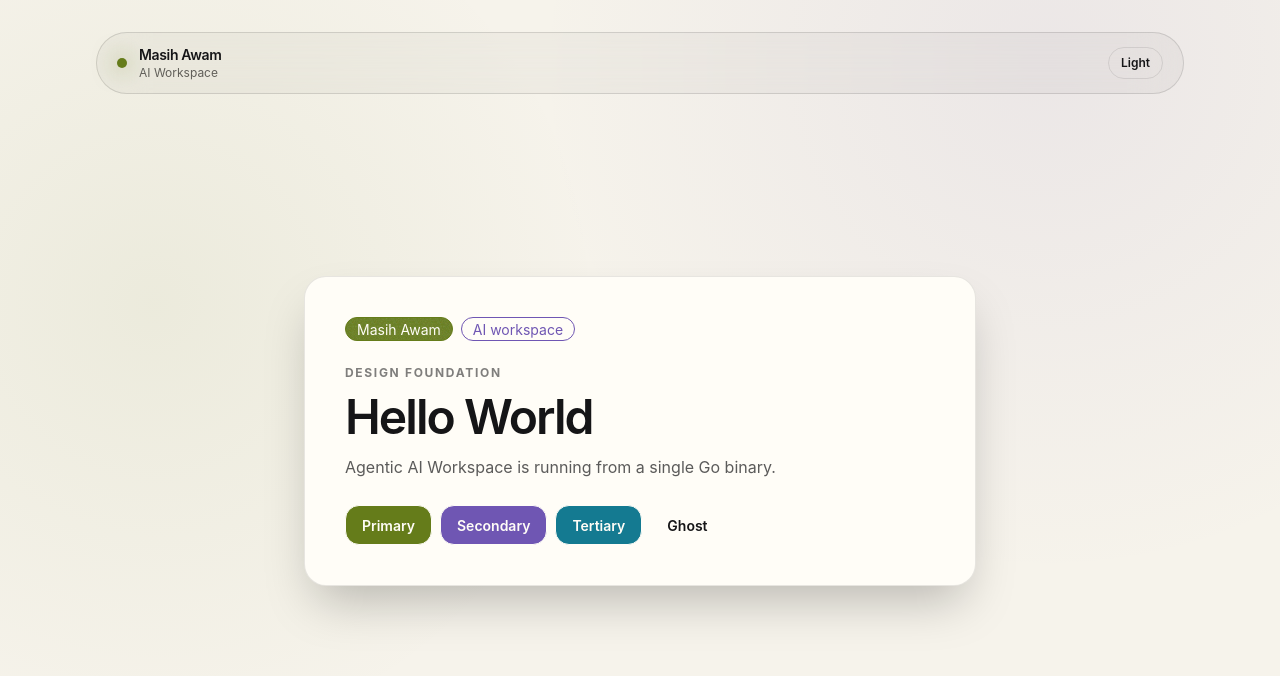
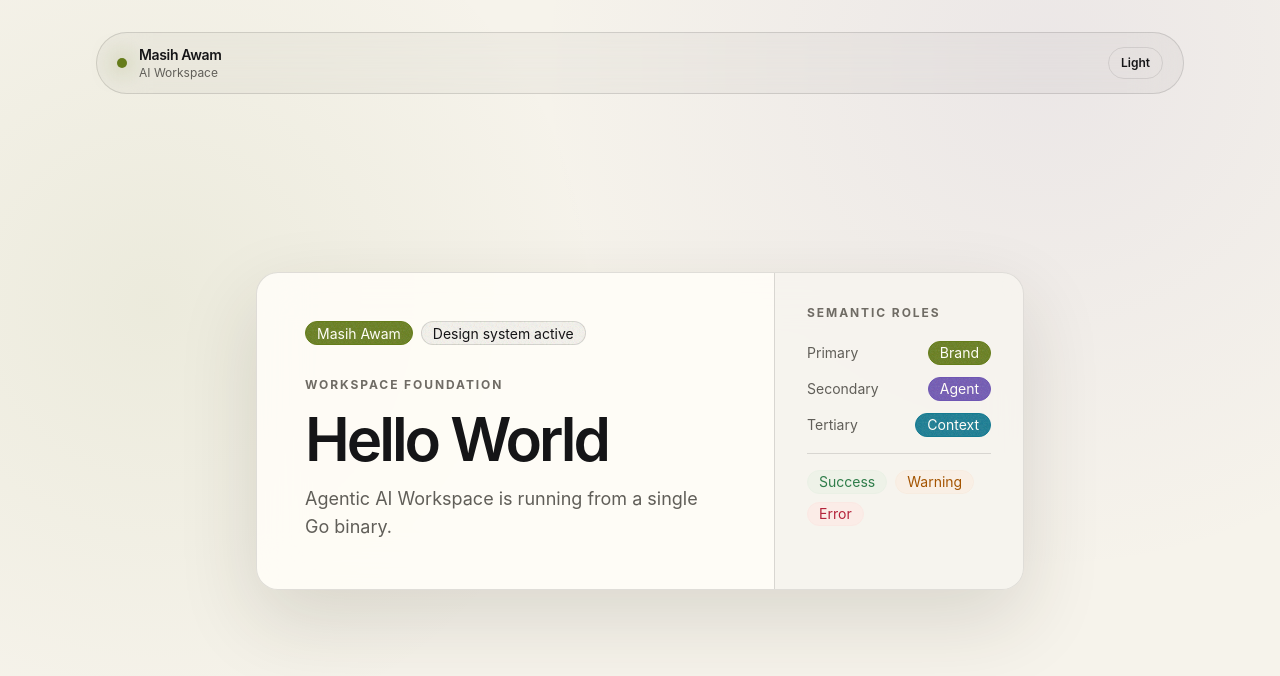
Before and after one commit to farismnrr/agentic-ai-workspace, a Svelte app in the folder web/: page / in a window 1280 px wide. Shown: the top 676 px of the page. Built offline with nearby package versions, Linux system fonts and the light colour scheme.

Commit message:
fix: apply design tokens to foundation card

```diff
--- a/web/src/shared/ui/HelloCard.svelte
+++ b/web/src/shared/ui/HelloCard.svelte
@@ -7,24 +7,45 @@
   let { title, message }: Props = $props();
 </script>
 
-<section class="card w-full max-w-2xl border border-base-content/10 bg-base-100 shadow-2xl">
-  <div class="card-body gap-6 p-8 text-left sm:p-10">
-    <div class="flex flex-wrap items-center gap-2">
-      <span class="badge badge-primary">Masih Awam</span>
-      <span class="badge badge-secondary badge-outline">AI workspace</span>
+<section
+  class="w-full max-w-3xl overflow-hidden rounded-[var(--radius-box)] border border-[var(--brand-border)] bg-base-100/88 shadow-[var(--brand-shadow)] backdrop-blur-xl"
+>
+  <div class="grid gap-0 lg:grid-cols-[1.35fr_0.65fr]">
+    <div class="p-7 sm:p-10 lg:p-12">
+      <div class="mb-8 flex flex-wrap items-center gap-2">
+        <span class="badge badge-primary">Masih Awam</span>
+        <span class="badge border-[var(--brand-border)] bg-[var(--brand-surface-soft)] text-base-content">Design system active</span>
+      </div>
+
+      <div class="space-y-4">
+        <p class="text-xs font-bold uppercase tracking-[0.16em] text-[var(--brand-text-tertiary)]">Workspace foundation</p>
+        <h1 class="max-w-2xl text-4xl font-semibold tracking-[-0.05em] text-balance sm:text-5xl lg:text-6xl">{title}</h1>
+        <p class="max-w-xl text-base leading-7 text-[var(--brand-text-secondary)] sm:text-lg">{message}</p>
+      </div>
     </div>
 
-    <div class="space-y-3">
-      <p class="text-xs font-bold uppercase tracking-[0.14em] text-base-content/55">Design foundation</p>
-      <h1 class="text-4xl font-semibold tracking-[-0.04em] sm:text-5xl">{title}</h1>
-      <p class="max-w-xl text-base leading-7 text-base-content/70">{message}</p>
-    </div>
-
-    <div class="flex flex-wrap gap-2">
-      <button type="button" class="btn btn-primary">Primary</button>
-      <button type="button" class="btn btn-secondary">Secondary</button>
-      <button type="button" class="btn btn-accent">Tertiary</button>
-      <button type="button" class="btn btn-ghost">Ghost</button>
-    </div>
+    <aside class="border-t border-[var(--brand-border)] bg-[var(--brand-surface-soft)] p-7 lg:border-t-0 lg:border-l sm:p-8">
+      <p class="mb-5 text-xs font-bold uppercase tracking-[0.16em] text-[var(--brand-text-tertiary)]">Semantic roles</p>
+      <div class="space-y-3 text-sm">
+        <div class="flex items-center justify-between gap-4">
+          <span class="text-[var(--brand-text-secondary)]">Primary</span>
+          <span class="badge badge-primary">Brand</span>
+        </div>
+        <div class="flex items-center justify-between gap-4">
+          <span class="text-[var(--brand-text-secondary)]">Secondary</span>
+          <span class="badge badge-secondary">Agent</span>
+        </div>
+        <div class="flex items-center justify-between gap-4">
+          <span class="text-[var(--brand-text-secondary)]">Tertiary</span>
+          <span class="badge badge-accent">Context</span>
+        </div>
+        <div class="my-4 h-px bg-[var(--brand-border)]" aria-hidden="true"></div>
+        <div class="flex flex-wrap gap-2">
+          <span class="badge badge-success badge-soft">Success</span>
+          <span class="badge badge-warning badge-soft">Warning</span>
+          <span class="badge badge-error badge-soft">Error</span>
+        </div>
+      </div>
+    </aside>
   </div>
 </section>
```
